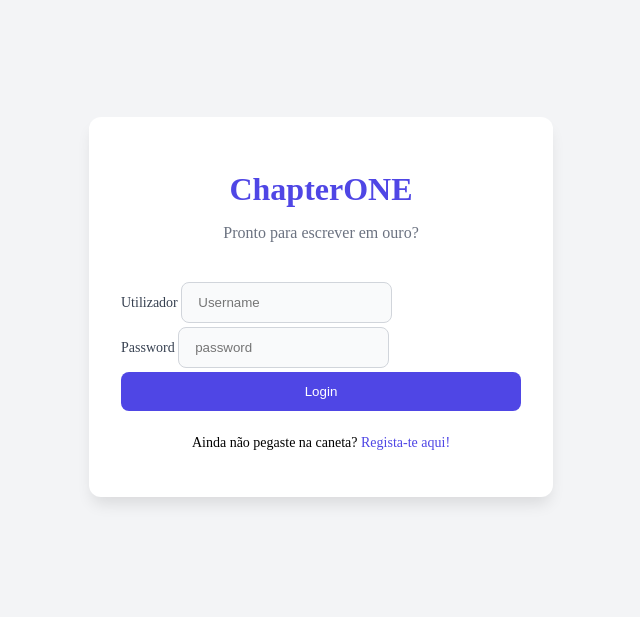
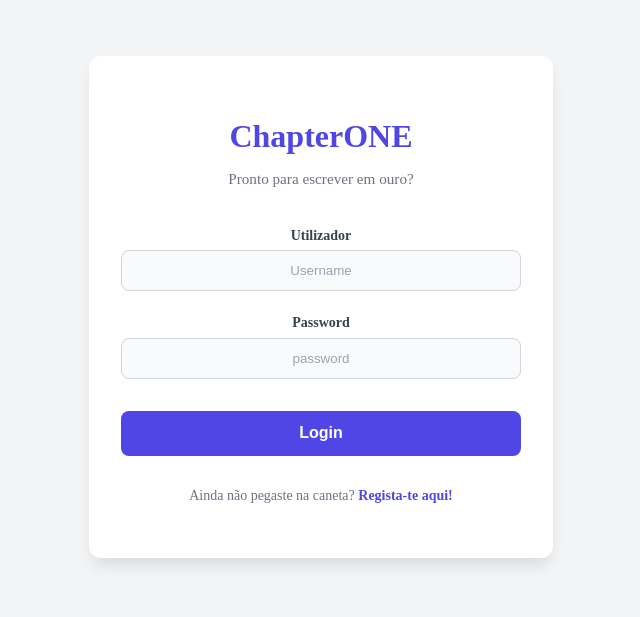
Before and after one commit to N0brM/ChapterONE, an Angular app in the folder chapterONE-fronend/: page /login in a window 1280 px wide. Shown: the part 117-734 px from the top of the page, without its empty margins (319-959 px from the left). Built offline with nearby package versions, Linux system fonts and the light colour scheme.

Commit message:
LoginPage ficou toda bonita mas ainda deve melhorar

```diff
--- a/chapterONE-fronend/src/app/pages/login/login.component.scss
+++ b/chapterONE-fronend/src/app/pages/login/login.component.scss
@@ -2,11 +2,15 @@
 $primary-color: #4f46e5; //nunca mudei tantas vezes uma cor
 $primary-hover: #4338ca;
 $bg-color: #f3f4f6;
-$text-color: #374151;
 $card-bg: #ffffff;
 
+$text-color: #374151;
+$text-muted: #6b7280;
+$input-bg: #f9fafb;
+$input-border: #d1d5db;
+
 .login-container {
-  min-height: 100vh;
+  height: 100vh;
   display: flex;
   align-items: center;
   justify-content: center;
@@ -19,7 +23,7 @@ $card-bg: #ffffff;
     background-color: $card-bg;
     border-radius: 0.75rem;
     box-shadow: 0 10px 15px -3px rgba(0, 0, 0, 0.1); //stack overflow veio no clutch
-    padding: 2rem;
+    padding: 2.5rem 2rem;
 
     .login-header {
       text-align: center;
@@ -33,59 +37,78 @@ $card-bg: #ffffff;
       }
 
       p {
-        color: #6b7280;
+        color: $text-muted;
+        font-size: 0.95rem;
       }
     }
 
     .login-form {
       display: flex;
       flex-direction: column;
-      gap: 0.25rem;
+      gap: 1.5rem;
+
+      .form-group
+      {
+        display:flex;
+        flex-direction: column;
+        gap: 0.4rem;
+      }
 
       label {
         font-size: 0.875rem;
-        font-weight: 500;
+        font-weight: 600;
         color: $text-color;
+        text-align: center;
       }
 
       input {
         padding: 0.75rem 1rem;
-        background-color: #f9fafb;
-        border: 1px solid #d1d5db;
+        background-color: $input-bg;
+        border: 1px solid $input-border;
         border-radius: 0.5rem;
-        transition: border-color 0.2s;
-        &:focus {
+        transition: all 0.2s ease-in-out;
+        text-align: center;
+        &::placeholder
+        {
+          color:#9ca3af;
+        }
+        &:focus
+        {
           outline: none;
           border-color: $primary-color;
           box-shadow: 0 0 0 3px rgba($primary-color, 0.1);
+          background-color: #ffffff;
         }
       }
     }
 
     .btn-login {
-      padding: 0.75rem;
+      padding: 0.85rem;
       background-color: $primary-color;
       color: white; //:D
       border: none;
       border-radius: 0.5rem;
-      font-weight: 500;
+      font-weight: 600;
+      font-size: 1rem;
       cursor: pointer;
       transition: background-color 0.2s;
+      margin-top: 0.5rem;
       &:hover {
-        background-color: $primary-color;
+        background-color: $primary-hover;
       }
     }
   }
 
   .login-footer {
-    margin-top: 1.5rem;
+    margin-top: 2rem;
     text-align: center;
     font-size: 0.875rem;
+    color: $text-muted;
 
     a {
       color: $primary-color;
       text-decoration: none;
-      font-weight: 500;
+      font-weight: 600;
       &:hover {
         text-decoration: underline;
       }
```
